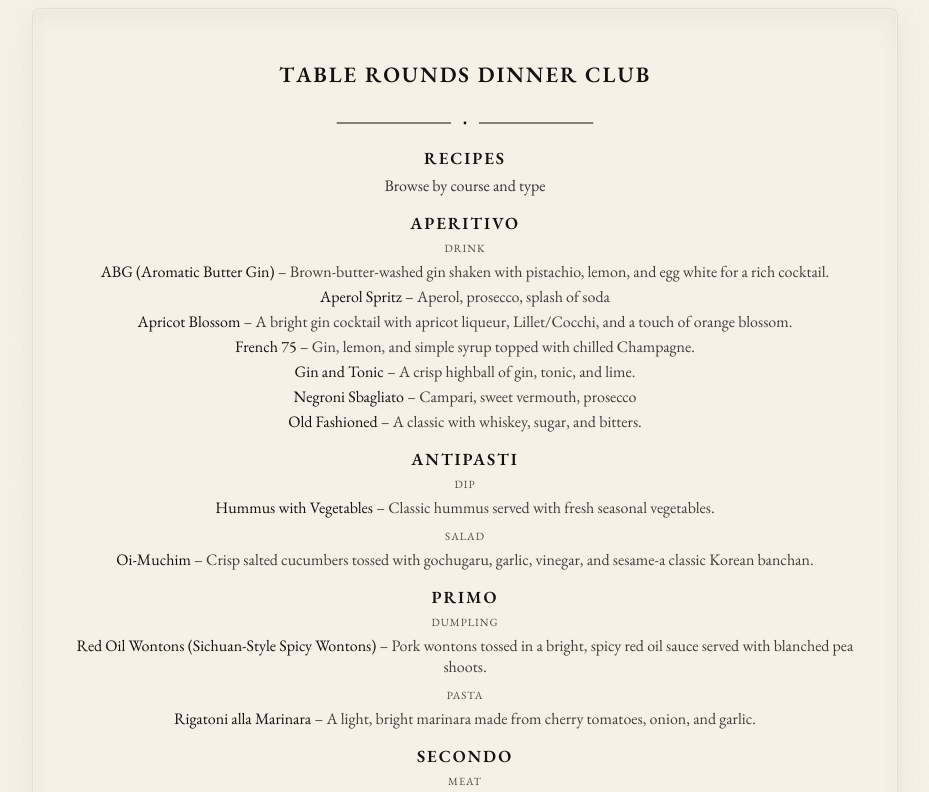
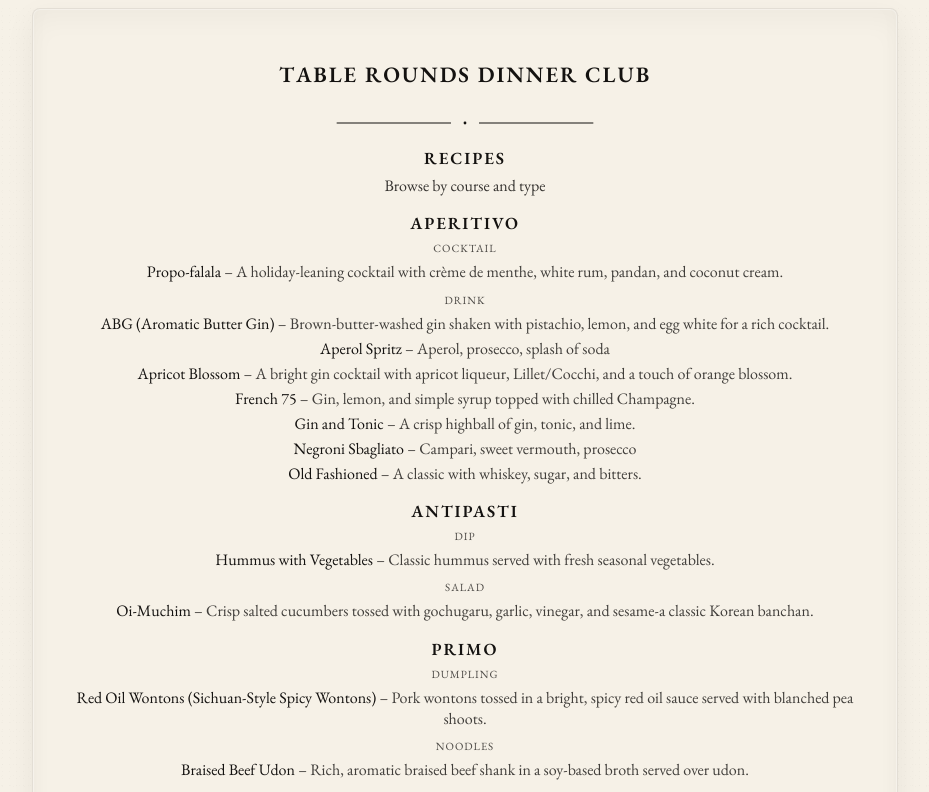
Before and after one commit to enricobautista/dinner-club, a Next.js app: page /recipes in a window 1280 px wide. Shown: the top 792 px of the page, without its empty margins (175-1104 px from the left). Built offline with nearby package versions, Linux system fonts and the light colour scheme.

Commit message:
dec 13 menu

```diff
--- a/data/menus.ts
+++ b/data/menus.ts
@@ -250,6 +250,78 @@ export const menus: Menu[] = [
       }
     ]
   },
+  {
+    slug: "winter-send-off-2025",
+    location: "2217 38th St NW, Washington, DC",
+    dateISO: "2025-12-13",
+    time: "6:00 PM",
+    hosts: ["Enrico Bautista", "Yumin Gao", "Aarshi Kibria", "Madhu Saravanan"],
+    guestLimit: 20,
+    guests: [],
+    cost: 15,
+    courses: [
+      {
+        heading: "Aperitivi",
+        items: [
+          {
+            name: "Propo-falala",
+            recipeSlug: "propo-falala",
+            blurb: "Crème de menthe, white rum, pandan, and coconut cream."
+          }
+        ]
+      },
+      {
+        heading: "Antipasti",
+        items: [
+          {
+            name: "Gochujang Tomato Soup with Pear Chutney Grilled Cheese",
+          }
+        ]
+      },
+      {
+        heading: "Primi",
+        items: [
+          {
+            name: "Braised Beef Udon",
+            recipeSlug: "braised-beef-udon",
+            blurb: "Soy-braised beef shank and aromatics served over udon noodles."
+          }
+        ]
+      },
+      {
+        heading: "Contorni",
+        items: [
+          {
+            name: "Typhoon Shelter Lotus Root",
+            blurb: "Crisp lotus root inspired by typhoon shelter flavors."
+          }
+        ]
+      },
+      {
+        heading: "Secondi",
+        items: [
+          {
+            name: "Typhoon Shelter Shrimp",
+            blurb: "Garlic- and chili-loaded shrimp in the typhoon shelter style."
+          },
+          {
+            name: "Lemongrass Pork",
+            recipeSlug: "lemongrass-pork",
+            blurb: "Vietnamese grilled pork marinated with lemongrass, garlic, and fish sauce."
+          }
+        ]
+      },
+      {
+        heading: "Dolce",
+        items: [
+          {
+            name: "Strawberry Matcha Chiffon Cake",
+            blurb: "Light dessert cake."
+          }
+        ]
+      }
+    ]
+  },
 ];
 
 function normalizeSlug(input: string) {
--- a/data/recipes.ts
+++ b/data/recipes.ts
@@ -462,6 +462,106 @@ export const recipes: Recipe[] = [
       "Garnish with a lemon twist."
     ]
   },
+  {
+    slug: "propo-falala",
+    title: "Propo-falala",
+    course: "Aperitivo",
+    type: "cocktail",
+    blurb: "A holiday-leaning cocktail with crème de menthe, white rum, pandan, and coconut cream.",
+    ingredients: [
+      "1.5 oz white rum",
+      "0.5 oz crème de menthe (white)",
+      "0.5 oz pandan syrup (or simple syrup with a few drops of pandan extract)",
+      "1 oz coconut cream",
+      "Small pinch of salt",
+      "Ice",
+      "Shaved coconut or mint, for garnish (optional)"
+    ],
+    steps: [
+      "Add the white rum, crème de menthe, pandan syrup, coconut cream, and a small pinch of salt to a shaker without ice.",
+      "Shake briefly to combine, then add ice and shake again until well chilled and slightly frothy.",
+      "Double strain into a chilled coupe or Nick & Nora glass.",
+      "Garnish with shaved coconut or a small mint sprig, if desired."
+    ]
+  },
+  {
+    slug: "braised-beef-udon",
+    title: "Braised Beef Udon",
+    course: "Primo",
+    type: "noodles",
+    blurb: "Rich, aromatic braised beef shank in a soy-based broth served over udon.",
+    ingredients: [
+      "1.5-2 lbs beef shank or tendon, cut into large chunks",
+      "6 cups beef broth",
+      "",
+      "// Spice oil",
+      "1 tsp Sichuan peppercorns",
+      "1 tsp fennel seeds",
+      "2 bay leaves",
+      "1 star anise pod",
+      "1 small cinnamon stick",
+      "1 tsao-ko (black cardamom) pod",
+      "2 white cardamom pods",
+      "Pinch ground nutmeg",
+      "3 tbsp neutral oil",
+      "",
+      "// Aromatics and seasoning",
+      "1 onion, roughly chopped",
+      "2 carrots, cut into chunks",
+      "4-5 slices fresh ginger",
+      "1 small chili pepper, sliced",
+      "Cilantro stems (small handful)",
+      "350 ml water",
+      "175 ml soy sauce",
+      "1-2 tbsp fish sauce",
+      "1-2 tbsp sugar",
+      "2 scallions, cut into large pieces",
+      "Salt, to taste",
+      "White pepper, to taste",
+      "",
+      "// To serve",
+      "4 portions udon noodles",
+      "Cilantro leaves, for garnish",
+      "Extra sliced scallions, for garnish"
+    ],
+    steps: [
+      "In a small bowl, cover the Sichuan peppercorns, fennel seeds, bay leaves, star anise, cinnamon stick, tsao-ko, white cardamom, and nutmeg with hot water and let steep for a few minutes. Drain well.",
+      "Heat the neutral oil in a small pan over medium heat. Add the drained spices and fry gently until fragrant, then strain the oil through cheesecloth, reserving the spiced oil and discarding the solids.",
+      "In a large pot, combine the beef shank or tendon with the beef broth. Bring to a boil, then reduce to a gentle simmer and skim any foam.",
+      "Add the onion, carrots, ginger, chili, and cilantro stems to the pot. Pour in 350 ml water, 175 ml soy sauce, fish sauce, and sugar. Stir to combine.",
+      "In a separate pan, heat a few tablespoons of the reserved spice oil. Add the beef pieces (you can scoop them from the broth) and briefly stir-fry until lightly browned, then return them to the broth.",
+      "Add the scallion pieces to the pot. Taste and adjust seasoning with salt, additional soy sauce, sugar, and white pepper as needed.",
+      "Simmer until the beef is very tender (at least 1.5-2 hours). Remove the scallion pieces and any large ginger slices if desired, then add the meat back if you removed it.",
+      "Cook the udon noodles separately according to package directions. Drain well.",
+      "To serve, divide udon into bowls, ladle the braised beef and broth over the noodles, and garnish with cilantro leaves and sliced scallions."
+    ]
+  },
+  {
+    slug: "lemongrass-pork",
+    title: "Lemongrass Pork",
+    course: "Secondi",
+    type: "meat",
+    blurb: "Grilled pork shoulder steaks marinated with lemongrass, garlic, lime, and fish sauce.",
+    ingredients: [
+      "2 lbs pork shoulder steaks",
+      "6 cloves garlic, minced",
+      "Zest and juice of 1 lime",
+      "4 tbsp fish sauce",
+      "4 tbsp brown sugar",
+      "1 tbsp soy sauce",
+      "3 tbsp neutral oil",
+      "5 tbsp grated lemongrass (tender inner stalks)",
+      "1/2 tsp baking soda (optional, for tenderness)"
+    ],
+    steps: [
+      "In a bowl, combine the garlic, lime zest and juice, fish sauce, brown sugar, soy sauce, neutral oil, grated lemongrass, and baking soda if using.",
+      "Mix until the sugar is mostly dissolved and the marinade is even.",
+      "Add the pork shoulder steaks and coat thoroughly on all sides. Marinate at least 1 hour and up to overnight in the refrigerator.",
+      "Preheat a grill or grill pan over medium-high heat. Lightly oil the grates if needed.",
+      "Grill the pork steaks, turning once, until nicely charred on the outside and cooked through, 4-6 minutes per side depending on thickness.",
+      "Rest a few minutes, then slice and serve."
+    ]
+  },
 ];
 
 export function getRecipe(slug?: string) {
```
